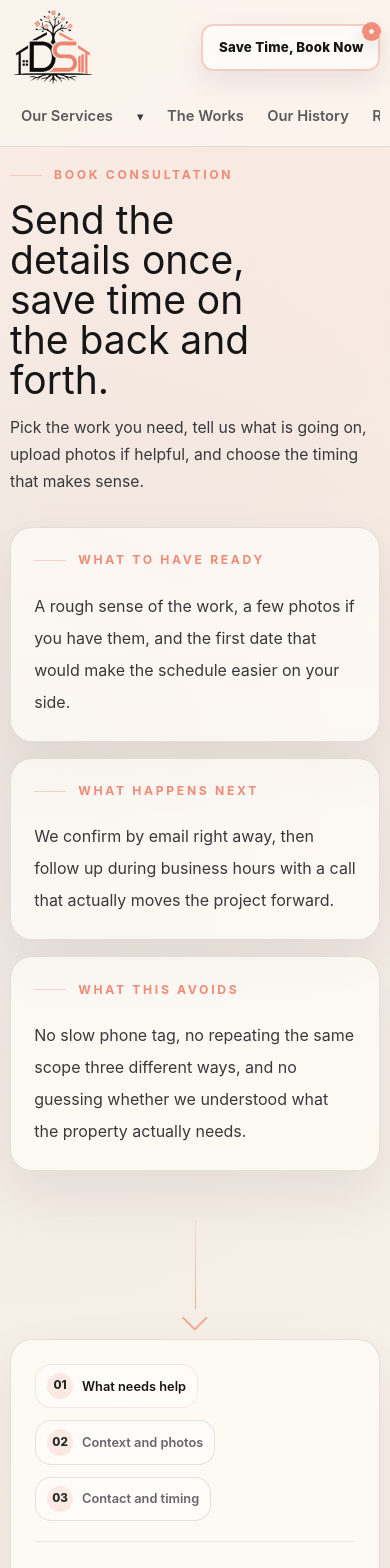
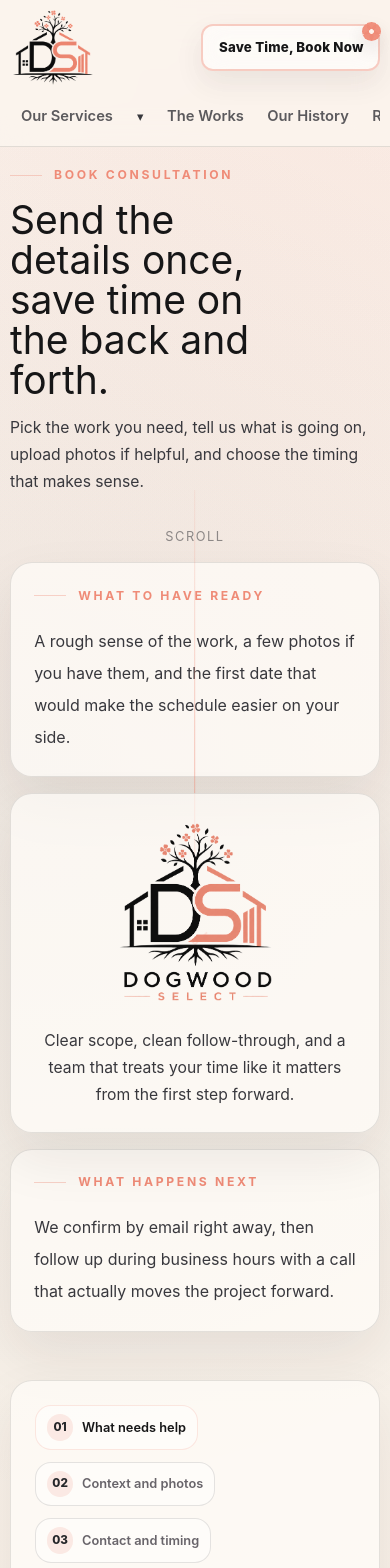
Before and after one commit to Beemerz/dogwood-select-site, a Next.js app in the folder dogwood-select-site/: page /book-consultation in a window 390 px wide. Shown: the top 1568 px of the page. Built offline with nearby package versions, Linux system fonts and the light colour scheme.

Commit message:
Polish booking page and mobile nav overlay

```diff
--- a/dogwood-select-site/app/book-consultation/page.tsx
+++ b/dogwood-select-site/app/book-consultation/page.tsx
@@ -1,4 +1,5 @@
 import type { Metadata } from 'next';
+import BrandMark from '@/components/site/BrandMark';
 import ConsultationPhotoLine from '@/components/site/ConsultationPhotoLine';
 import SelfConsultationForm from '@/components/site/SelfConsultationForm';
 import { createMetadata } from '@/lib/metadata';
@@ -31,12 +32,27 @@ export default function BookConsultationPage({
               choose the timing that makes sense.
             </p>
 
-            <div className="booking-intro-grid mt-8">
+            <div className="booking-intro-shell mt-8">
+              <a href="#consultation-form" className="booking-scroll-hint">
+                Scroll
+              </a>
+              <div className="booking-guide-arrow booking-guide-arrow-hero" aria-hidden="true">
+                <span className="booking-guide-line" />
+                <span className="booking-guide-head" />
+              </div>
+              <div className="booking-intro-grid">
                 <article className="service-card">
                   <p className="eyebrow">What To Have Ready</p>
                   <p className="text-base leading-8 text-ink-soft">
                     A rough sense of the work, a few photos if you have them, and the first date
                     that would make the schedule easier on your side.
+                  </p>
+                </article>
+                <article className="service-card booking-logo-card">
+                  <BrandMark variant="fullTypeout" className="booking-logo-mark" />
+                  <p className="booking-logo-copy">
+                    Clear scope, clean follow-through, and a team that treats your time like it
+                    matters from the first step forward.
                   </p>
                 </article>
                 <article className="service-card">
@@ -46,24 +62,14 @@ export default function BookConsultationPage({
                     that actually moves the project forward.
                   </p>
                 </article>
-              <article className="service-card">
-                <p className="eyebrow">What This Avoids</p>
-                <p className="text-base leading-8 text-ink-soft">
-                  No slow phone tag, no repeating the same scope three different ways, and no
-                  guessing whether we understood what the property actually needs.
-                </p>
-              </article>
+              </div>
             </div>
           </div>
         </div>
       </section>
 
-      <section className="section-shell pt-0">
+      <section id="consultation-form" className="section-shell pt-0">
         <div className="site-frame booking-form-shell">
-          <div className="booking-guide-arrow" aria-hidden="true">
-            <span className="booking-guide-line" />
-            <span className="booking-guide-head" />
-          </div>
           <SelfConsultationForm initialSelectedService={initialSelectedService} />
         </div>
       </section>
--- a/dogwood-select-site/app/globals.css
+++ b/dogwood-select-site/app/globals.css
@@ -416,6 +416,23 @@ textarea {
   backdrop-filter: blur(10px);
 }
 
+.consult-form-back {
+  min-height: 42px;
+  padding: 0.7rem 0.95rem;
+  border-color: rgba(22, 22, 23, 0.06);
+  background: rgba(255, 255, 255, 0.08);
+  color: rgba(56, 56, 61, 0.72);
+  font-size: 0.92rem;
+  font-weight: 600;
+  box-shadow: none;
+}
+
+.consult-form-back:hover,
+.consult-form-back:focus-visible {
+  background: rgba(255, 255, 255, 0.16);
+  color: rgba(22, 22, 23, 0.84);
+}
+
 .button-primary:hover,
 .button-secondary:hover,
 .button-ghost:hover {
@@ -1126,14 +1143,42 @@ textarea {
   flex-direction: column;
 }
 
+.booking-intro-shell {
+  position: relative;
+}
+
 .booking-intro-grid {
   display: grid;
   gap: 1rem;
-  grid-template-columns: repeat(2, minmax(0, 1fr));
+  grid-template-columns: repeat(3, minmax(0, 1fr));
+  align-items: stretch;
 }
 
 .booking-form-shell {
   margin-top: -0.25rem;
+}
+
+.booking-logo-card {
+  position: relative;
+  z-index: 2;
+  align-items: center;
+  justify-content: center;
+  text-align: center;
+  gap: 1rem;
+}
+
+.booking-logo-mark {
+  display: inline-flex;
+  max-width: 165px;
+  margin-inline: auto;
+}
+
+.booking-logo-copy {
+  max-width: 22rem;
+  margin: 0;
+  color: var(--ink-soft);
+  font-size: 0.98rem;
+  line-height: 1.75;
 }
 
 .works-hero-merge {
@@ -1574,10 +1619,24 @@ textarea {
   pointer-events: none;
 }
 
+.booking-guide-arrow-hero {
+  position: absolute;
+  left: 50%;
+  top: -8.75rem;
+  bottom: -10.4rem;
+  transform: translateX(-50%);
+  margin: 0;
+  z-index: 1;
+}
+
 .booking-guide-line {
   width: 1px;
   height: 8.2rem;
   background: linear-gradient(180deg, rgba(239, 139, 119, 0.12), rgba(239, 139, 119, 0.7));
+}
+
+.booking-guide-arrow-hero .booking-guide-line {
+  height: 100%;
 }
 
 .booking-guide-head {
@@ -1587,6 +1646,25 @@ textarea {
   border-right: 2px solid rgba(239, 139, 119, 0.72);
   border-bottom: 2px solid rgba(239, 139, 119, 0.72);
   transform: rotate(45deg);
+}
+
+.booking-scroll-hint {
+  position: absolute;
+  left: 50%;
+  top: -2.6rem;
+  transform: translateX(-50%);
+  z-index: 3;
+  color: rgba(56, 56, 61, 0.55);
+  font-size: 0.8rem;
+  letter-spacing: 0.12em;
+  text-transform: uppercase;
+  transition: color 160ms ease, transform 160ms ease;
+}
+
+.booking-scroll-hint:hover,
+.booking-scroll-hint:focus-visible {
+  color: rgba(56, 56, 61, 0.82);
+  transform: translateX(-50%) translateY(-1px);
 }
 
 .rooted-benefits {
@@ -1701,6 +1779,7 @@ textarea {
   }
 
   .sticky-header-row {
+    position: relative;
     grid-template-columns: 1fr;
     align-items: stretch;
     gap: 0.45rem;
@@ -1748,6 +1827,7 @@ textarea {
   }
 
   .nav-dropdown {
+    position: static;
     flex: 0 0 auto;
   }
 
@@ -1776,10 +1856,10 @@ textarea {
   }
 
   .nav-dropdown-panel-mobile {
-    position: fixed;
-    top: 5.4rem;
-    left: 1rem;
-    right: 1rem;
+    position: absolute;
+    top: calc(100% + 0.35rem);
+    left: 0;
+    right: 0;
     width: auto;
     max-height: min(56vh, 420px);
     overflow-y: auto;
@@ -1889,6 +1969,19 @@ textarea {
   .booking-intro-grid,
   .rooted-members-grid {
     grid-template-columns: 1fr;
+  }
+
+  .booking-intro-shell {
+    padding-top: 2.2rem;
+  }
+
+  .booking-scroll-hint {
+    top: 0;
+  }
+
+  .booking-guide-arrow-hero {
+    top: -2.2rem;
+    bottom: -3.6rem;
   }
 
   .works-hero-merge-frame {
```
Lines whose indentation alone changed are shown as unchanged.
